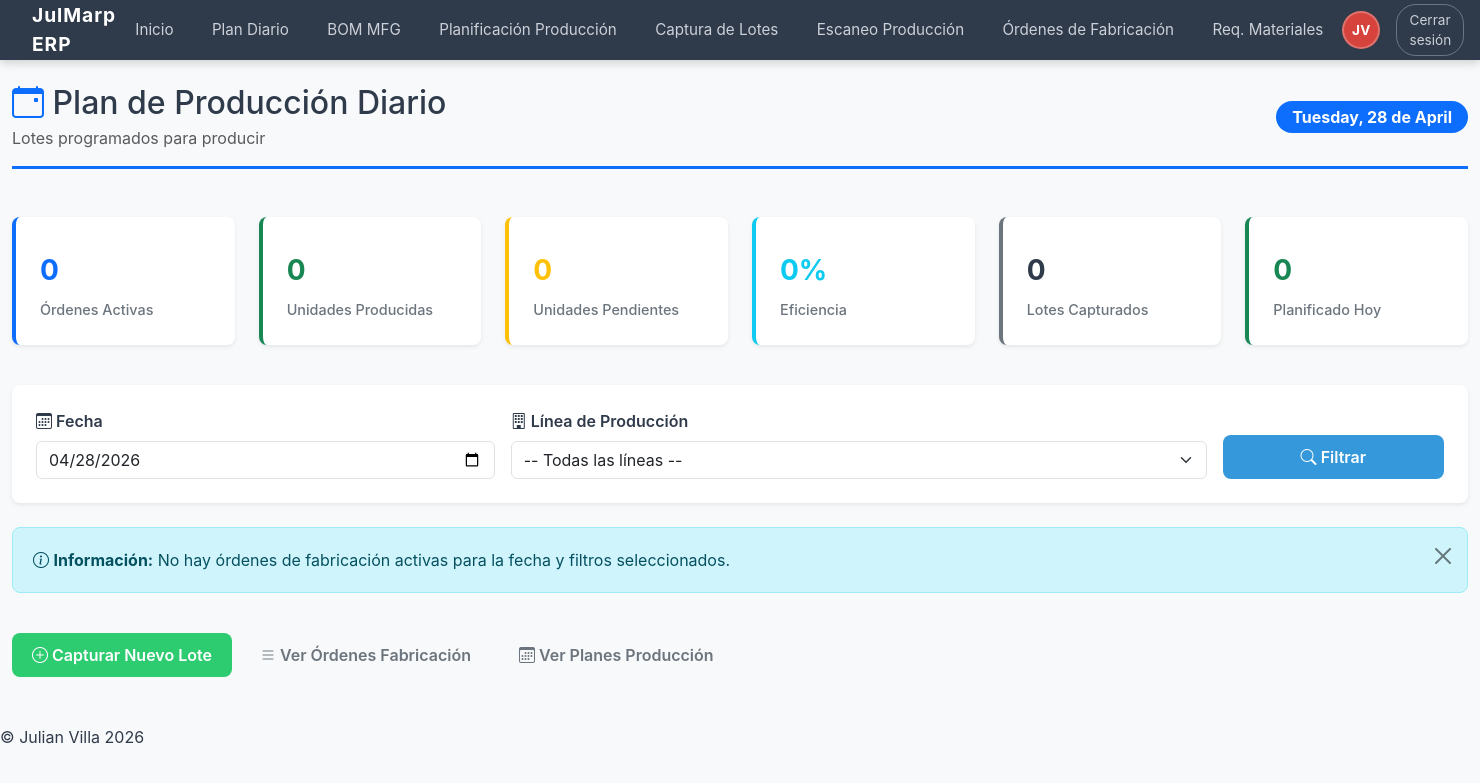
After one commit to JulianVilla123/Sistema-JulMarp-ERP, a Django app: page /auth/produccion/plan-diario/ in a window 1480 px wide. The commit adds this page. Shown: the top 783 px of the page. Run offline with Django 5.2, Linux system fonts and the light colour scheme; a user stored in the database is signed in; data comes from the database, SQL or seed files in the repository; tables that the repository leaves empty hold one stand-in row (values such as "Sample post").

Commit message:
Actualiza vistas y plantillas de autenticacion y produccion

```diff
--- a/autenticacion/urls.py
+++ b/autenticacion/urls.py
@@ -4,7 +4,8 @@ from .views import (
     bom_mfg,
     planificacion_produccion,
     requerimiento_materiales_produccion,
-        ordenes_fabricacion,
+    ordenes_fabricacion,
+    plan_produccion_diario,
     captura_lotes,
     escaneo_produccion,
     login_usuario,
@@ -50,6 +51,7 @@ urlpatterns = [
     path('produccion/planificacion/', planificacion_produccion, name='planificacion_produccion'),
     path('produccion/requerimiento-materiales/', requerimiento_materiales_produccion, name='requerimiento_materiales_produccion'),
     path('produccion/bom-mfg/', bom_mfg, name='bom_mfg'),
+    path('produccion/plan-diario/', plan_produccion_diario, name='plan_produccion_diario'),
     path('produccion/ordenes-fabricacion/', ordenes_fabricacion, name='ordenes_fabricacion'),
     path('produccion/captura-lotes/', captura_lotes, name='captura_lotes'),
     path('produccion/escaneo/', escaneo_produccion, name='escaneo_produccion'),
--- a/autenticacion/views.py
+++ b/autenticacion/views.py
@@ -2989,6 +2989,139 @@ def _of_transiciones_permitidas(estado_actual):
 
 @login_required(login_url='login')
 @never_cache
+def plan_produccion_diario(request):
+    """
+    Vista para mostrar el plan de producción diario con todos los lotes a producir
+    en formato similar al ejemplo proporcionado.
+    """
+    fecha_filtro_raw = (request.GET.get('fecha') or '').strip()
+    linea_filtro = (request.GET.get('linea') or '').strip()
+
+    fecha_filtro = _parse_iso_date(fecha_filtro_raw) if fecha_filtro_raw else date.today()
+
+    # Obtener órdenes de fabricación para la fecha seleccionada
+    ofs_query = OrdenFabricacion.objects.filter(
+        estado__in=[
+            OrdenFabricacion.EstadoOF.BORRADOR,
+            OrdenFabricacion.EstadoOF.EN_PROCESO,
+            OrdenFabricacion.EstadoOF.PAUSADA,
+        ]
+    ).select_related('bom', 'plan', 'creado_por').prefetch_related('detalles__material', 'lotes_produccion')
+
+    # Filtrar por línea si está especificada
+    if linea_filtro:
+        ofs_query = ofs_query.filter(linea_produccion=linea_filtro)
+
+    # Obtener lotes de producción para el día
+    lotes_hoy_query = LoteProduccion.objects.filter(
+        fecha_captura=fecha_filtro
+    ).select_related('bom', 'orden_fabricacion').order_by('hora_captura')
+
+    if linea_filtro:
+        lotes_hoy_query = lotes_hoy_query.filter(linea_produccion=linea_filtro)
+
+    lotes_hoy = list(lotes_hoy_query)
+
+    # Construir datos para la tabla de producción
+    plan_datos = []
+    contador = 1
+
+    for of in ofs_query.order_by('linea_produccion', 'folio'):
+        # Calcular avance
+        avance = 0
+        if of.cantidad_planificada > 0:
+            avance = min(int(round(float(of.cantidad_producida / of.cantidad_planificada) * 100)), 100)
+
+        # Obtener lotes de esta OF
+        lotes_of = list(of.lotes_produccion.all())
+
+        # Sumar cantidades de lotes
+        cantidad_en_lotes = sum(lote.cantidad_producida for lote in lotes_of)
+
+        # Resto a producir
+        cantidad_pendiente = max(of.cantidad_planificada - cantidad_en_lotes, Decimal('0'))
+
+        # Detalles de materiales
+        detalles = []
+        for det in of.detalles.all():
+            detalles.append({
+                'sku': det.material.sku,
+                'nombre': det.material.nombre,
+                'um': det.material.um,
+                'cantidad_requerida': float(det.cantidad_requerida),
+                'cantidad_consumida': float(det.cantidad_consumida or 0),
+            })
+
+        plan_datos.append({
+            'num_orden': contador,
+            'folio': of.folio,
+            'producto': of.bom.producto,
+            'codigo_bom': of.bom.codigo,
+            'linea': of.linea_produccion or '-',
+            'turno': of.turno or '-',
+            'cantidad_planificada': float(of.cantidad_planificada),
+            'cantidad_producida': float(of.cantidad_producida or 0),
+            'cantidad_pendiente': float(cantidad_pendiente),
+            'avance_pct': avance,
+            'estado': of.estado,
+            'estado_label': of.get_estado_display(),
+            'fecha_inicio_programada': of.fecha_inicio_programada,
+            'fecha_fin_programada': of.fecha_fin_programada,
+            'num_lotes': len(lotes_of),
+            'lotes': [
+                {
+                    'folio': lote.folio,
+                    'cantidad': float(lote.cantidad_producida),
+                    'fecha': lote.fecha_captura,
+                    'hora': lote.hora_captura,
+                    'operador': lote.operador,
+                    'estado': lote.estado,
+                    'estado_label': lote.get_estado_display(),
+                }
+                for lote in sorted(lotes_of, key=lambda x: x.fecha_captura)
+            ],
+            'detalles': detalles,
+        })
+        contador += 1
+
+    # Obtener líneas de producción para el filtro
+    lineas_disponibles = [
+        'Línea SMT-01', 'Línea SMT-02', 'Línea SMT-03',
+        'Linea Metalmecanica 1', 'Linea Metalmecanica 2',
+        'Linea Ensamble 1', 'Linea Ensamble 2',
+        'Linea Acabados', 'Linea Empaque', 'Linea QA',
+    ]
+
+    # KPIs del día
+    total_planificado = sum(p['cantidad_planificada'] for p in plan_datos)
+    total_producido = sum(p['cantidad_producida'] for p in plan_datos)
+    total_pendiente = sum(p['cantidad_pendiente'] for p in plan_datos)
+    eficiencia_diaria = 0
+    if total_planificado > 0:
+        eficiencia_diaria = int(round((total_producido / total_planificado) * 100))
+
+    context = {
+        'fecha_seleccionada': fecha_filtro,
+        'fecha_seleccionada_str': fecha_filtro.isoformat(),
+        'linea_seleccionada': linea_filtro,
+        'lineas_disponibles': lineas_disponibles,
+        'plan_datos': plan_datos,
+        'lotes_del_dia': lotes_hoy,
+        'kpis': {
+            'total_ofs': len(plan_datos),
+            'total_planificado': float(total_planificado),
+            'total_producido': float(total_producido),
+            'total_pendiente': float(total_pendiente),
+            'eficiencia_diaria': eficiencia_diaria,
+            'num_lotes_capturados': len(lotes_hoy),
+        }
+    }
+
+    return render(request, 'produccion/plan_produccion_diario.html', context)
+
+
+@login_required(login_url='login')
+@never_cache
 def ordenes_fabricacion(request):
     LINEAS_PRODUCCION = ['Línea SMT-01', 'Línea SMT-02', 'Línea SMT-03']
     TURNOS = ['Turno 1 (6:00 - 14:00)', 'Turno 2 (14:00 - 22:00)', 'Turno 3 (22:00 - 6:00)']
--- a/julmarp_erp/templates/base.html
+++ b/julmarp_erp/templates/base.html
@@ -3,7 +3,16 @@
 <html lang="es">
 <head>
     <meta charset="UTF-8">
+    <meta name="viewport" content="width=device-width, initial-scale=1.0">
     <title>{% block title %}JulMarp ERP{% endblock %}</title>
+
+    <!-- Bootstrap CSS -->
+    <link href="https://cdn.jsdelivr.net/npm/bootstrap@5.3.0/dist/css/bootstrap.min.css" rel="stylesheet">
+
+    <!-- Bootstrap Icons -->
+    <link rel="stylesheet" href="https://cdn.jsdelivr.net/npm/bootstrap-icons@1.11.0/font/bootstrap-icons.css">
+
+    <!-- Custom CSS -->
     <link rel="stylesheet" href="{% static 'css/base.css' %}">
     {% block extra_css %}{% endblock %}
 </head>
@@ -20,6 +29,9 @@
     </main>
 
     {% include "partials/footer.html" %}
+
+    <!-- Bootstrap JS -->
+    <script src="https://cdn.jsdelivr.net/npm/bootstrap@5.3.0/dist/js/bootstrap.bundle.min.js"></script>
     {% block extra_js %}{% endblock %}
 </body>
 </html>
--- a/julmarp_erp/templates/partials/navbar.html
+++ b/julmarp_erp/templates/partials/navbar.html
@@ -35,6 +35,9 @@
                 {% endif %}
 
                 {% if departamento == 'Producción' or departamento == 'Admin' %}
+                <li class="nav-item">
+                    <a href="{% url 'plan_produccion_diario' %}" class="nav-link"></i> Plan Diario</a>
+                </li>
                 <li class="nav-item">
                     <a href="{% url 'bom_mfg' %}" class="nav-link">BOM MFG</a>
                 </li>
--- /dev/null
+++ b/julmarp_erp/templates/produccion/plan_produccion_diario.html
@@ -0,0 +1,448 @@
+{% extends 'base.html' %}
+{% load static %}
+
+{% block title %}Plan de Producción Diario - JulMarp ERP{% endblock %}
+
+{% block extra_css %}
+<style>
+  body {
+    background-color: #f8f9fa;
+  }
+
+  .border-left-primary {
+    border-left: 4px solid #0d6efd;
+  }
+  .border-left-success {
+    border-left: 4px solid #198754;
+  }
+  .border-left-warning {
+    border-left: 4px solid #ffc107;
+  }
+  .border-left-info {
+    border-left: 4px solid #0dcaf0;
+  }
+  .border-left-secondary {
+    border-left: 4px solid #6c757d;
+  }
+
+  .card {
+    box-shadow: 0 0.125rem 0.25rem rgba(0, 0, 0, 0.075);
+    border: none;
+    margin-bottom: 1.5rem;
+  }
+
+  .card-header {
+    background-color: #f8f9fa !important;
+    font-weight: 600;
+  }
+
+  .table-sm thead th {
+    background-color: #e9ecef;
+    font-weight: 600;
+    border-top: 2px solid #dee2e6;
+  }
+
+  .badge {
+    padding: 0.5rem 0.75rem;
+    font-size: 0.85rem;
+  }
+
+  .progress {
+    height: 25px;
+    background-color: #e9ecef;
+  }
+
+  .progress-bar {
+    display: flex;
+    align-items: center;
+    justify-content: center;
+    color: white;
+    font-weight: 600;
+    font-size: 0.85rem;
+  }
+
+  .kpi-card {
+    padding: 1.5rem;
+    border-radius: 0.5rem;
+    background: white;
+    box-shadow: 0 0.125rem 0.25rem rgba(0, 0, 0, 0.075);
+  }
+
+  .kpi-value {
+    font-size: 1.75rem;
+    font-weight: 700;
+    margin: 0.5rem 0;
+  }
+
+  .kpi-label {
+    font-size: 0.9rem;
+    color: #6c757d;
+    font-weight: 500;
+  }
+
+  .filter-card {
+    background: white;
+    padding: 1.5rem;
+    border-radius: 0.5rem;
+    box-shadow: 0 0.125rem 0.25rem rgba(0, 0, 0, 0.075);
+    margin-bottom: 1.5rem;
+  }
+
+  .btn-group-custom {
+    display: flex;
+    gap: 0.5rem;
+    margin-top: 1rem;
+  }
+
+  .lote-card {
+    transition: all 0.3s ease;
+    border: 1px solid #dee2e6;
+  }
+
+  .lote-card:hover {
+    box-shadow: 0 0.5rem 1rem rgba(0, 0, 0, 0.15);
+  }
+
+  .table-hover tbody tr:hover {
+    background-color: #f8f9fa;
+  }
+
+  .fw-600 {
+    font-weight: 600;
+  }
+
+  .text-md {
+    font-size: 0.95rem;
+  }
+
+  h1, h5 {
+    color: #212529;
+  }
+
+  .main-header {
+    border-bottom: 3px solid #0d6efd;
+    padding-bottom: 1rem;
+    margin-bottom: 1.5rem;
+  }
+</style>
+{% endblock %}
+
+{% block content %}
+<div class="container-fluid py-4">
+
+  <!-- Header Section -->
+  <div class="row mb-4">
+    <div class="col-12">
+      <div class="main-header d-flex justify-content-between align-items-center">
+        <div>
+          <h1 class="h2 mb-1">
+            <i class="bi bi-calendar-event text-primary"></i> Plan de Producción Diario
+          </h1>
+          <p class="text-muted mb-0">Lotes programados para producir</p>
+        </div>
+        <div>
+          <span class="badge bg-primary fs-6 px-3 py-2">
+            {% if fecha_seleccionada %}
+              {{ fecha_seleccionada|date:"l, d \d\e F" }}
+            {% else %}
+              Hoy
+            {% endif %}
+          </span>
+        </div>
+      </div>
+    </div>
+  </div>
+
+  <!-- KPIs Section -->
+  <div class="row mb-4">
+    <div class="col-lg-2 col-md-4 col-sm-6 mb-3">
+      <div class="kpi-card border-left-primary">
+        <div class="kpi-value text-primary">{{ kpis.total_ofs }}</div>
+        <div class="kpi-label">Órdenes Activas</div>
+      </div>
+    </div>
+    <div class="col-lg-2 col-md-4 col-sm-6 mb-3">
+      <div class="kpi-card border-left-success">
+        <div class="kpi-value text-success">{{ kpis.total_producido|floatformat:0 }}</div>
+        <div class="kpi-label">Unidades Producidas</div>
+      </div>
+    </div>
+    <div class="col-lg-2 col-md-4 col-sm-6 mb-3">
+      <div class="kpi-card border-left-warning">
+        <div class="kpi-value text-warning">{{ kpis.total_pendiente|floatformat:0 }}</div>
+        <div class="kpi-label">Unidades Pendientes</div>
+      </div>
+    </div>
+    <div class="col-lg-2 col-md-4 col-sm-6 mb-3">
+      <div class="kpi-card border-left-info">
+        <div class="kpi-value text-info">{{ kpis.eficiencia_diaria }}%</div>
+        <div class="kpi-label">Eficiencia</div>
+      </div>
+    </div>
+    <div class="col-lg-2 col-md-4 col-sm-6 mb-3">
+      <div class="kpi-card border-left-secondary">
+        <div class="kpi-value">{{ kpis.num_lotes_capturados }}</div>
+        <div class="kpi-label">Lotes Capturados</div>
+      </div>
+    </div>
+    <div class="col-lg-2 col-md-4 col-sm-6 mb-3">
+      <div class="kpi-card border-left-success">
+        <div class="kpi-value text-success">{{ kpis.total_planificado|floatformat:0 }}</div>
+        <div class="kpi-label">Planificado Hoy</div>
+      </div>
+    </div>
+  </div>
+
+  <!-- Filtros Section -->
+  <div class="filter-card">
+    <form method="get" class="row g-3">
+      <div class="col-md-4">
+        <label for="fecha_filter" class="form-label fw-600">
+          <i class="bi bi-calendar3"></i> Fecha
+        </label>
+        <input
+          type="date"
+          id="fecha_filter"
+          name="fecha"
+          value="{{ fecha_seleccionada_str }}"
+          class="form-control"
+        >
+      </div>
+      <div class="col-md-6">
+        <label for="linea_filter" class="form-label fw-600">
+          <i class="bi bi-building"></i> Línea de Producción
+        </label>
+        <select id="linea_filter" name="linea" class="form-select">
+          <option value="">-- Todas las líneas --</option>
+          {% for linea in lineas_disponibles %}
+            <option value="{{ linea }}" {% if linea == linea_seleccionada %}selected{% endif %}>
+              {{ linea }}
+            </option>
+          {% endfor %}
+        </select>
+      </div>
+      <div class="col-md-2 d-flex align-items-end">
+        <button type="submit" class="btn btn-primary w-100 fw-600">
+          <i class="bi bi-search"></i> Filtrar
+        </button>
+      </div>
+    </form>
+  </div>
+
+  <!-- Production Plan Table -->
+  {% if plan_datos %}
+  <div class="card">
+    <div class="card-header">
+      <h5 class="mb-0">
+        <i class="bi bi-table"></i> Plan de Producción del Día
+      </h5>
+    </div>
+    <div class="card-body p-0">
+      <div class="table-responsive">
+        <table class="table table-hover table-sm mb-0">
+          <thead>
+            <tr>
+              <th class="text-center" style="width: 8%">Orden</th>
+              <th style="width: 12%">Folio</th>
+              <th style="width: 18%">Producto</th>
+              <th class="text-center" style="width: 8%">Línea</th>
+              <th class="text-end" style="width: 10%">Planificado</th>
+              <th class="text-end" style="width: 10%">Producido</th>
+              <th class="text-end" style="width: 10%">Pendiente</th>
+              <th style="width: 14%">Avance</th>
+              <th class="text-center" style="width: 10%">Estado</th>
+            </tr>
+          </thead>
+          <tbody>
+            {% for plan in plan_datos %}
+            <tr>
+              <td class="text-center fw-600 text-primary">{{ plan.num_orden }}</td>
+              <td>
+                <span class="badge bg-secondary text-uppercase">{{ plan.folio }}</span>
+              </td>
+              <td>
+                <div class="fw-600">{{ plan.producto }}</div>
+                <div class="text-muted small">{{ plan.codigo_bom }}</div>
+              </td>
+              <td class="text-center">
+                <small class="text-muted">{{ plan.linea }}</small>
+              </td>
+              <td class="text-end fw-600">{{ plan.cantidad_planificada|floatformat:0 }}</td>
+              <td class="text-end fw-600 text-success">{{ plan.cantidad_producida|floatformat:0 }}</td>
+              <td class="text-end fw-600 text-warning">{{ plan.cantidad_pendiente|floatformat:0 }}</td>
+              <td>
+                <div class="progress">
+                  <div
+                    class="progress-bar {% if plan.avance_pct >= 75 %}bg-success{% elif plan.avance_pct >= 50 %}bg-info{% elif plan.avance_pct > 0 %}bg-warning{% else %}bg-secondary{% endif %}"
+                    role="progressbar"
+                    style="width: {{ plan.avance_pct }}%"
+                    aria-valuenow="{{ plan.avance_pct }}"
+                    aria-valuemin="0"
+                    aria-valuemax="100"
+                  >
+                    {{ plan.avance_pct }}%
+                  </div>
+                </div>
+              </td>
+              <td class="text-center">
+                {% if plan.estado == 'EN_PROCESO' %}
+                  <span class="badge bg-success">
+                    <i class="bi bi-play-fill"></i> En Proceso
+                  </span>
+                {% elif plan.estado == 'BORRADOR' %}
+                  <span class="badge bg-secondary">
+                    <i class="bi bi-file-earmark"></i> Borrador
+                  </span>
+                {% elif plan.estado == 'PAUSADA' %}
+                  <span class="badge bg-warning text-dark">
+                    <i class="bi bi-pause-fill"></i> Pausada
+                  </span>
+                {% elif plan.estado == 'COMPLETADA' %}
+                  <span class="badge bg-primary">
+                    <i class="bi bi-check-circle-fill"></i> Completada
+                  </span>
+                {% else %}
+                  <span class="badge bg-danger">
+                    <i class="bi bi-x-circle-fill"></i> {{ plan.estado_label }}
+                  </span>
+                {% endif %}
+              </td>
+            </tr>
+            {% if plan.lotes %}
+            <tr class="table-light">
+              <td colspan="9">
+                <div class="ps-4 py-3">
+                  <h6 class="mb-3 text-muted fw-600">
+                    <i class="bi bi-boxes"></i> Lotes Capturados ({{ plan.num_lotes }})
+                  </h6>
+                  <div class="row">
+                    {% for lote in plan.lotes %}
+                    <div class="col-lg-3 col-md-4 col-sm-6 mb-3">
+                      <div class="card lote-card border">
+                        <div class="card-body p-3">
+                          <div class="fw-600 text-primary mb-2">{{ lote.folio }}</div>
+                          <div class="text-muted small mb-2">
+                            <i class="bi bi-calendar"></i> {{ lote.fecha }}
+                          </div>
+                          <div class="text-muted small mb-2">
+                            <i class="bi bi-clock"></i> {{ lote.hora }}
+                          </div>
+                          <div class="text-muted small mb-2">
+                            <i class="bi bi-box"></i> Cantidad: <strong class="text-dark">{{ lote.cantidad|floatformat:0 }}</strong>
+                          </div>
+                          {% if lote.operador %}
+                          <div class="text-muted small mb-2">
+                            <i class="bi bi-person"></i> {{ lote.operador }}
+                          </div>
+                          {% endif %}
+                          <div class="mt-2">
+                            {% if lote.estado == 'CAPTURADO' %}
+                              <span class="badge bg-info">Capturado</span>
+                            {% elif lote.estado == 'VALIDADO' %}
+                              <span class="badge bg-success">Validado</span>
+                            {% else %}
+                              <span class="badge bg-secondary">{{ lote.estado_label }}</span>
+                            {% endif %}
+                          </div>
+                        </div>
+                      </div>
+                    </div>
+                    {% endfor %}
+                  </div>
+                </div>
+              </td>
+            </tr>
+            {% endif %}
+            {% endfor %}
+          </tbody>
+        </table>
+      </div>
+    </div>
+  </div>
+  {% else %}
+  <div class="alert alert-info alert-dismissible fade show" role="alert">
+    <i class="bi bi-info-circle"></i>
+    <strong>Información:</strong> No hay órdenes de fabricación activas para la fecha y filtros seleccionados.
+    <button type="button" class="btn-close" data-bs-dismiss="alert" aria-label="Close"></button>
+  </div>
+  {% endif %}
+
+  <!-- Lotes del Día Summary -->
+  {% if lotes_del_dia %}
+  <div class="card">
+    <div class="card-header">
+      <h5 class="mb-0">
+        <i class="bi bi-calendar2-check"></i> Resumen de Lotes Capturados Hoy
+      </h5>
+    </div>
+    <div class="card-body p-0">
+      <div class="table-responsive">
+        <table class="table table-sm table-hover mb-0">
+          <thead>
+            <tr>
+              <th>Folio Lote</th>
+              <th>Producto</th>
+              <th>Hora</th>
+              <th class="text-end">Cantidad</th>
+              <th>Línea</th>
+              <th>Operador</th>
+              <th class="text-center">Estado</th>
+            </tr>
+          </thead>
+          <tbody>
+            {% for lote in lotes_del_dia %}
+            <tr>
+              <td><span class="badge bg-secondary text-uppercase">{{ lote.folio }}</span></td>
+              <td class="fw-600">{{ lote.bom.producto }}</td>
+              <td>
+                <i class="bi bi-clock"></i> {{ lote.hora|time:"H:i" }}
+              </td>
+              <td class="text-end fw-600 text-success">{{ lote.cantidad_producida|floatformat:0 }}</td>
+              <td><small>{{ lote.linea_produccion }}</small></td>
+              <td><small>{{ lote.operador|default:"-" }}</small></td>
+              <td class="text-center">
+                {% if lote.estado == 'CAPTURADO' %}
+                  <span class="badge bg-info">Capturado</span>
+                {% elif lote.estado == 'VALIDADO' %}
+                  <span class="badge bg-success">Validado</span>
+                {% else %}
+                  <span class="badge bg-danger">{{ lote.get_estado_display }}</span>
+                {% endif %}
+              </td>
+            </tr>
+            {% endfor %}
+          </tbody>
+        </table>
+      </div>
+    </div>
+  </div>
+  {% endif %}
+
+  <!-- Action Buttons -->
+  <div class="row mt-4 mb-4">
+    <div class="col-12">
+      <div class="btn-group-custom">
+        <a href="{% url 'captura_lotes' %}" class="btn btn-success fw-600">
+          <i class="bi bi-plus-circle"></i> Capturar Nuevo Lote
+        </a>
+        <a href="{% url 'ordenes_fabricacion' %}" class="btn btn-outline-secondary fw-600">
+          <i class="bi bi-list"></i> Ver Órdenes Fabricación
+        </a>
+        <a href="{% url 'planificacion_produccion' %}" class="btn btn-outline-secondary fw-600">
+          <i class="bi bi-calendar3"></i> Ver Planes Producción
+        </a>
+      </div>
+    </div>
+  </div>
+
+</div>
+{% endblock %}
+
+{% block extra_js %}
+<script>
+  // Auto-refresh cada 30 segundos
+  setInterval(function() {
+    location.reload();
+  }, 30000);
+</script>
+{% endblock %}
```
